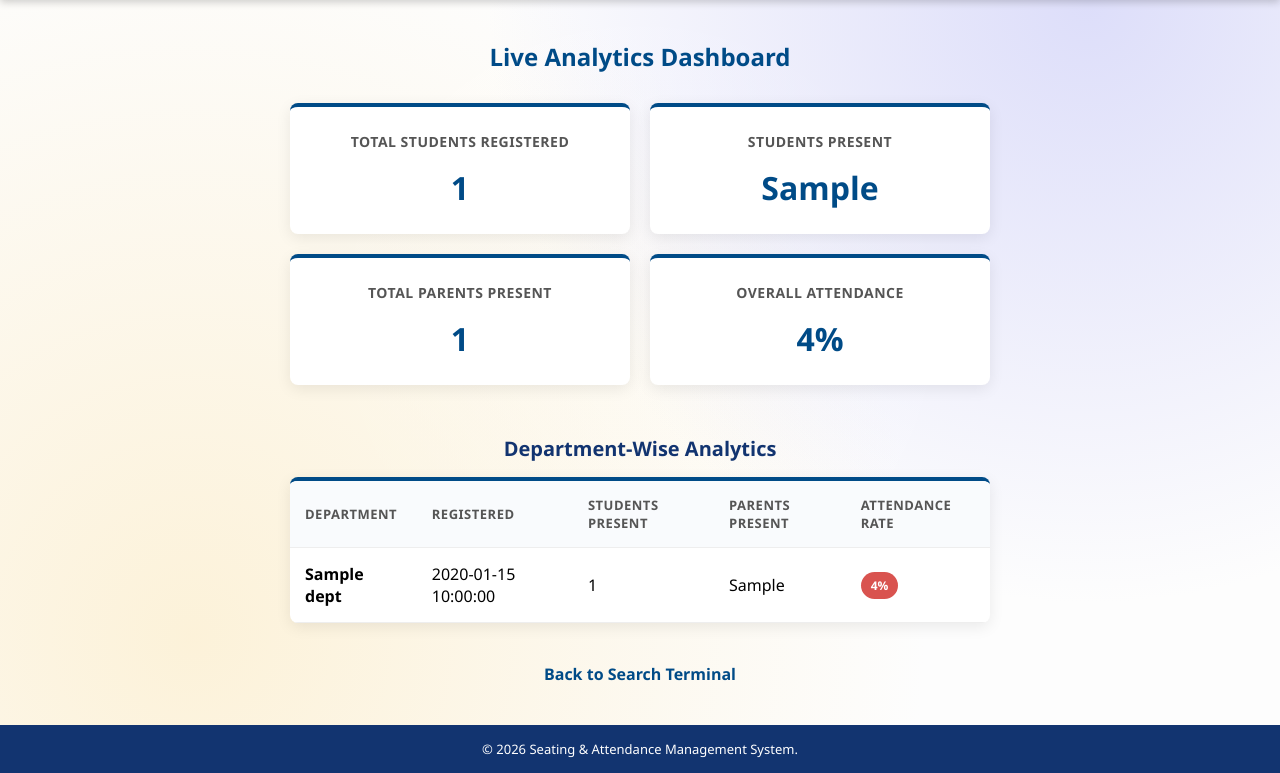
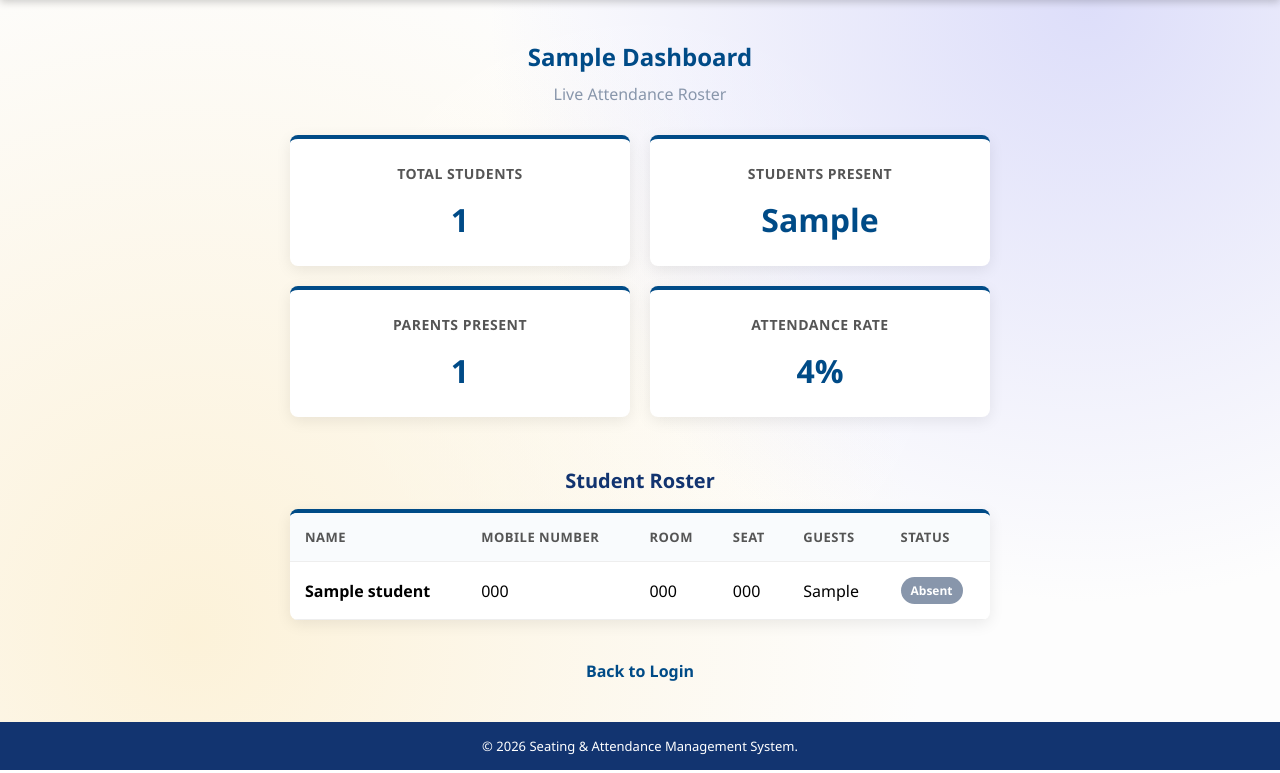
Before and after one commit to NirainthanRavi/event-attendace-system, a Flask app: template templates/dashboard.html in a window 1280 px wide. Shown: the part 132-905 px from the top of the page. Run offline with Flask 3, Linux system fonts and the light colour scheme; the template is opened without the code that fills it: most values are stand-ins (such as "Sample title", 1, 10 or a date in 2020).

Commit message:
Dashboard overhaul

```diff
--- a/app.py
+++ b/app.py
@@ -7,8 +7,9 @@ app = Flask(__name__)
 
 # --- DATABASE SETUP ---
 
+client = MongoClient("mongodb://localhost:27017/")
+
 # Database 1: Main Application Database (Students)
-client = MongoClient("mongodb://localhost:27017/")
 db = client["flask_app_db"]
 users_collection = db["users"]
 
@@ -16,7 +17,7 @@ users_collection = db["users"]
 admin_db = client["admin_auth_db"]
 admins_collection = admin_db["admins"]
 
-# Apply Indexes for Performance
+# Apply Indexes for Performance and Uniqueness
 try:
     users_collection.create_index([("mobile number", 1), ("DOB", 1)], unique=True)
     admins_collection.create_index("username", unique=True)
@@ -26,17 +27,26 @@ except Exception as e:
 
 # --- INITIALIZATION FUNCTION ---
 def setup_default_admin():
-    """Checks if an admin user exists, and creates a default one if it doesn't."""
+    """Checks if a super admin user exists, and creates or patches it securely."""
     existing_admin = admins_collection.find_one({"username": "admin"})
 
     if not existing_admin:
-        # Create the default admin with a hashed password
+        # Create the default super admin if it doesn't exist at all
         hashed_pw = generate_password_hash("admin123")
         admins_collection.insert_one({
             "username": "admin",
-            "password_hash": hashed_pw
+            "password_hash": hashed_pw,
+            "dept": "ALL"
         })
-        print("System Notice: Default 'admin' user created successfully.")
+        print("\n--- System Notice: Default 'admin' user created successfully with 'ALL' access. ---")
+
+    elif "dept" not in existing_admin:
+        # PATCH: If the admin exists but is missing the department field from the older version, fix it.
+        admins_collection.update_one(
+            {"username": "admin"},
+            {"$set": {"dept": "ALL"}}
+        )
+        print("\n--- System Notice: Existing 'admin' user patched with 'ALL' department access. ---")
 
 
 # --- INDUCTION FLOW ROUTES ---
@@ -124,71 +134,51 @@ def dashboard():
         password = request.form.get('password')
 
         # --- SECURE DATABASE AUTHENTICATION ---
+        # 1. Find the user by username only
         admin_user = admins_collection.find_one({"username": username})
 
+        # 2. Verify user exists AND the password matches the secure hash
         if admin_user and check_password_hash(admin_user['password_hash'], password):
 
-            # --- 1. Overall Stats ---
-            total_students = users_collection.count_documents({})
-            students_present = users_collection.count_documents({"status": "PRESENT"})
+            # 3. Extract the assigned department directly from the database
+            # Defaults to "ALL" just in case a legacy record is missing the field
+            admin_dept = admin_user.get('dept', 'ALL')
+
+            # 4. Setup the database filter based on their assigned department
+            db_query = {}
+            view_name = "Overall Data (All Departments)"
+
+            if admin_dept != "ALL":
+                db_query = {"dept": admin_dept}
+                view_name = admin_dept
+
+            # --- Calculate Stats for the Assigned Department ---
+            total_students = users_collection.count_documents(db_query)
+            students_present = users_collection.count_documents({**db_query, "status": "PRESENT"})
             attendance_rate = round((students_present / total_students) * 100, 1) if total_students > 0 else 0
 
             parent_agg = list(users_collection.aggregate([
-                {"$match": {"status": "PRESENT"}},
+                {"$match": {**db_query, "status": "PRESENT"}},
                 {"$group": {"_id": None, "total_parents": {"$sum": "$parent count"}}}
             ]))
             total_parents = parent_agg[0]['total_parents'] if parent_agg else 0
 
-            # --- 2. Department-Wise Aggregation Pipeline ---
-            dept_pipeline = [
-                {
-                    "$group": {
-                        "_id": "$dept",
-                        "total_registered": {"$sum": 1},
-                        "total_present": {
-                            "$sum": {"$cond": [{"$eq": ["$status", "PRESENT"]}, 1, 0]}
-                        },
-                        "parents_present": {
-                            "$sum": {
-                                "$cond": [{"$eq": ["$status", "PRESENT"]}, "$parent count", 0]
-                            }
-                        }
-                    }
-                },
-                {"$sort": {"_id": 1}}
-            ]
-
-            raw_dept_stats = list(users_collection.aggregate(dept_pipeline))
-
-            # --- 3. Format the department stats ---
-            dept_stats = []
-            for d in raw_dept_stats:
-                dept_name = d["_id"] if d["_id"] else "Unknown"
-                t_reg = d["total_registered"]
-                t_pres = d["total_present"]
-                p_pres = d["parents_present"]
-                att_rate = round((t_pres / t_reg) * 100, 1) if t_reg > 0 else 0
-
-                dept_stats.append({
-                    "dept": dept_name,
-                    "total_registered": t_reg,
-                    "total_present": t_pres,
-                    "parents_present": p_pres,
-                    "attendance_rate": att_rate
-                })
+            # --- Fetch Individual Student Roster ---
+            student_cursor = users_collection.find(db_query).sort("name", 1)
+            student_list = list(student_cursor)
 
             return render_template('dashboard.html',
                                    total_students=total_students,
                                    students_present=students_present,
                                    total_parents=total_parents,
                                    attendance_rate=attendance_rate,
-                                   dept_stats=dept_stats)
+                                   current_view=view_name,
+                                   student_list=student_list)
         else:
             return render_template('login.html', error="Invalid username or password.")
 
     return render_template('login.html')
 
 if __name__ == '__main__':
-    # Run the setup check right before starting the server
     setup_default_admin()
-    app.run(debug=True)
+    app.run(host='0.0.0.0', port=5000, debug=False, threaded=True)
--- a/templates/checkin.html
+++ b/templates/checkin.html
@@ -2,7 +2,7 @@
 {% block title %}Search Terminal{% endblock %}
 
 {% block content %}
-    <center><h2 class="page-title">Database Lookup</h2></center>
+    <center><h2 class="page-title">CLAIM YOUR SEAT</h2></center>
 
     <form action="/search" method="POST" style="border-top: 4px solid #004b87;">
         <label for="phone_number"><strong>Enter Mobile Number:</strong></label>
--- a/templates/dashboard.html
+++ b/templates/dashboard.html
@@ -1,12 +1,13 @@
 {% extends 'base.html' %}
-{% block title %}Admin Dashboard{% endblock %}
+{% block title %}Department Dashboard{% endblock %}
 
 {% block content %}
-    <h2 class="page-title">Live Analytics Dashboard</h2>
+    <h2 class="page-title" style="margin-bottom: 10px;">{{ current_view }} Dashboard</h2>
+    <p style="text-align: center; color: #8896AB; margin-bottom: 30px;">Live Attendance Roster</p>
 
     <div class="dashboard-grid">
         <div class="stat-card">
-            <h2>Total Students Registered</h2>
+            <h2>Total Students</h2>
             <p>{{ total_students }}</p>
         </div>
         <div class="stat-card">
@@ -14,49 +15,52 @@
             <p>{{ students_present }}</p>
         </div>
         <div class="stat-card">
-            <h2>Total Parents Present</h2>
+            <h2>Parents Present</h2>
             <p>{{ total_parents }}</p>
         </div>
         <div class="stat-card">
-            <h2>Overall Attendance</h2>
+            <h2>Attendance Rate</h2>
             <p>{{ attendance_rate }}%</p>
         </div>
     </div>
 
-    <h3 class="section-title">Department-Wise Analytics</h3>
+    <h3 class="section-title">Student Roster</h3>
     <div class="table-container">
         <table class="analytics-table">
             <thead>
                 <tr>
-                    <th>Department</th>
-                    <th>Registered</th>
-                    <th>Students Present</th>
-                    <th>Parents Present</th>
-                    <th>Attendance Rate</th>
+                    <th>Name</th>
+                    <th>Mobile Number</th>
+                    <th>Room</th>
+                    <th>Seat</th>
+                    <th>Guests</th>
+                    <th>Status</th>
                 </tr>
             </thead>
             <tbody>
-                {% for stat in dept_stats %}
+                {% for student in student_list %}
                 <tr>
-                    <td><strong>{{ stat.dept }}</strong></td>
-                    <td>{{ stat.total_registered }}</td>
-                    <td>{{ stat.total_present }}</td>
-                    <td>{{ stat.parents_present }}</td>
+                    <td><strong>{{ student.get('name', 'Unknown') }}</strong></td>
+                    <td>{{ student.get('mobile number', 'N/A') }}</td>
+                    <td>{{ student.get('room number', 'N/A') }}</td>
+                    <td>{{ student.get('seat number', 'N/A') }}</td>
+                    <td>{{ student.get('parent count', 0) }}</td>
                     <td>
-                        <!-- Color codes the badge based on attendance percentage -->
-                        <span class="badge {% if stat.attendance_rate >= 75 %}badge-success{% elif stat.attendance_rate >= 50 %}badge-warning{% else %}badge-danger{% endif %}">
-                            {{ stat.attendance_rate }}%
-                        </span>
+                        {% if student.get('status') == 'PRESENT' %}
+                            <span class="badge badge-success">Present</span>
+                        {% else %}
+                            <span class="badge badge-danger" style="background-color: #8896AB;">Absent</span>
+                        {% endif %}
                     </td>
                 </tr>
                 {% else %}
                 <tr>
-                    <td colspan="5" style="text-align: center;">No department data available.</td>
+                    <td colspan="6" style="text-align: center; padding: 20px;">No students found for this department.</td>
                 </tr>
                 {% endfor %}
             </tbody>
         </table>
     </div>
 
-    <a href="{{ url_for('checkin') }}" class="back-link"> Back to Search Terminal</a>
+    <a href="{{ url_for('dashboard') }}" class="back-link"> Back to Login</a>
 {% endblock %}
```
Also changed, not shown: add_admin.py (+16 -6 lines), templates/login.html (+6 -6 lines).
